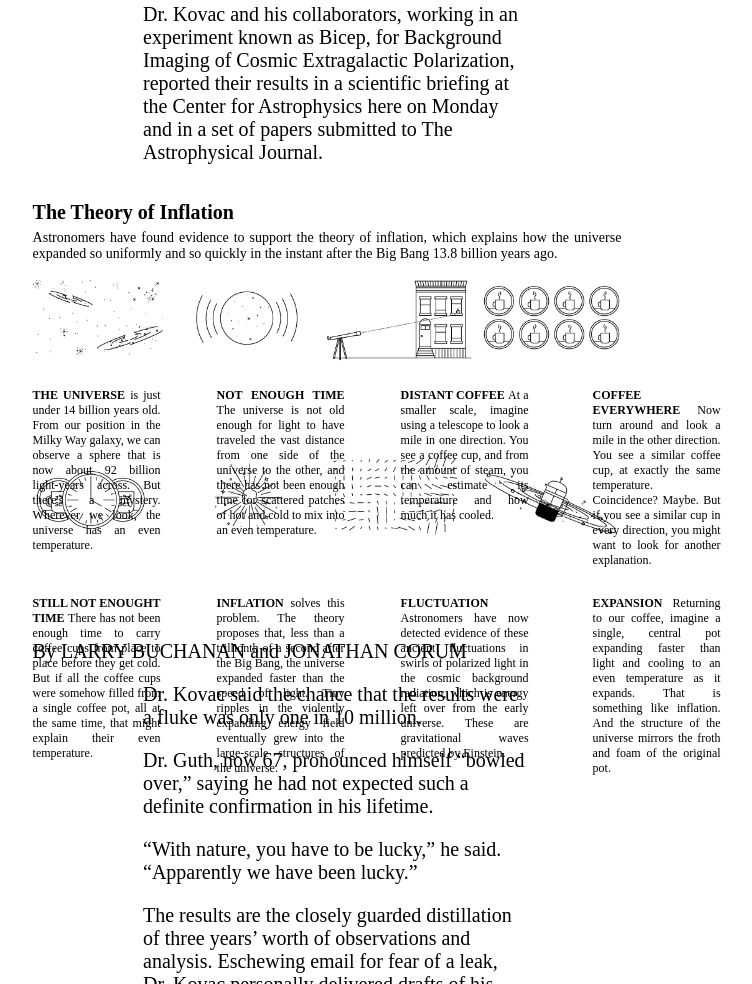
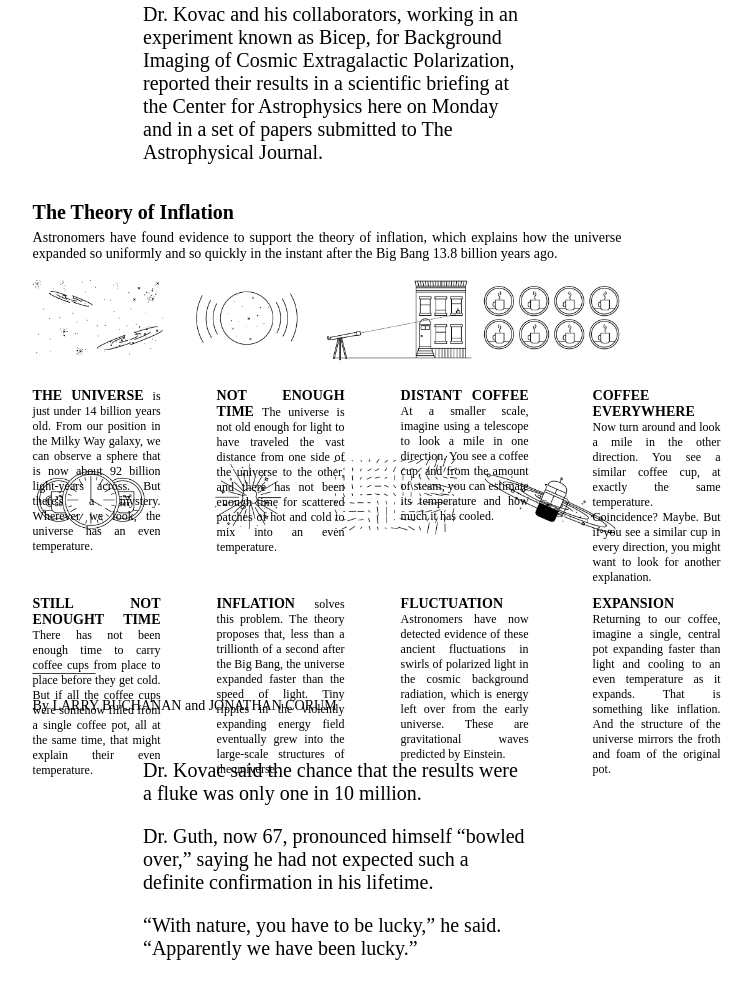
Before and after one commit to arthurborgesdev/nytimes-article-page, a website: page index.html in a window 1280 px wide. Shown: the part 3133-4117 px from the top of the page, without its empty margins (313-1065 px from the left). Drawn offline with Linux system fonts and the light colour scheme.

Commit message:
Align infographic quote

```diff
--- a/index.html
+++ b/index.html
@@ -245,7 +245,7 @@
             And the structure of the universe mirrors the froth and foam of the original pot.
           </p>
         </div>
-        <span>By LARRY BUCHANAN and JONATHAN CORUM</span>
+        <span class="quote">By LARRY BUCHANAN and JONATHAN CORUM</span>
       </section>
       <section class="part-two">
         <div class="left-panel-two"></div>
--- a/styles.css
+++ b/styles.css
@@ -285,6 +285,7 @@ h1 {
   margin-right: auto;
   text-align: justify;
   width: 46vw;
+  margin-bottom: 1.2rem;
 }
 
 .infographic h2 {
@@ -298,6 +299,18 @@ h1 {
 .infographic .description {
   width: 10vw;
   font-size: 0.6rem;
+}
+
+.infographic span {
+  font-size: 0.7rem;
+}
+
+.infographic .quote:before {
+  display: block;
+  text-align: justify;
+  margin-top: 1rem;
+  content: "_________";
+  padding-bottom: 0.8rem;
 }
 
 .part-two {
```
